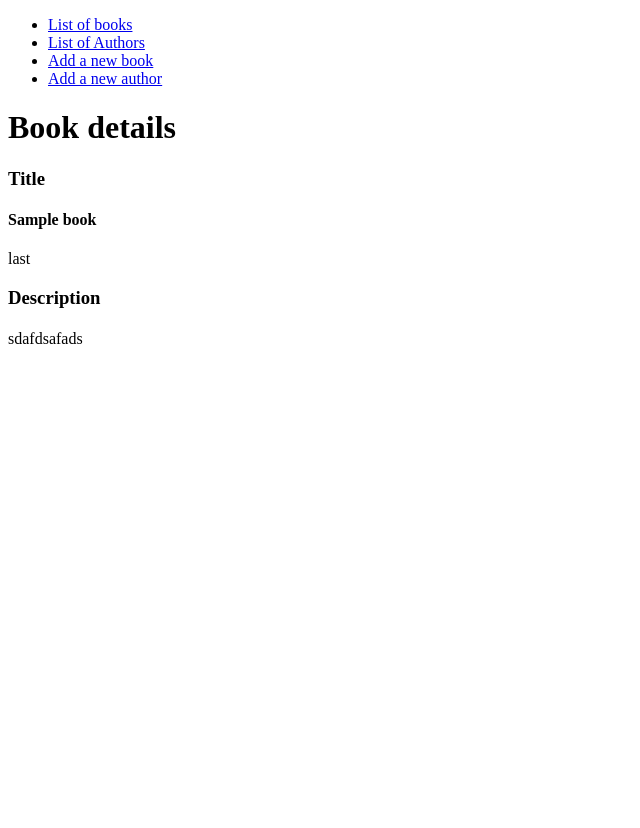
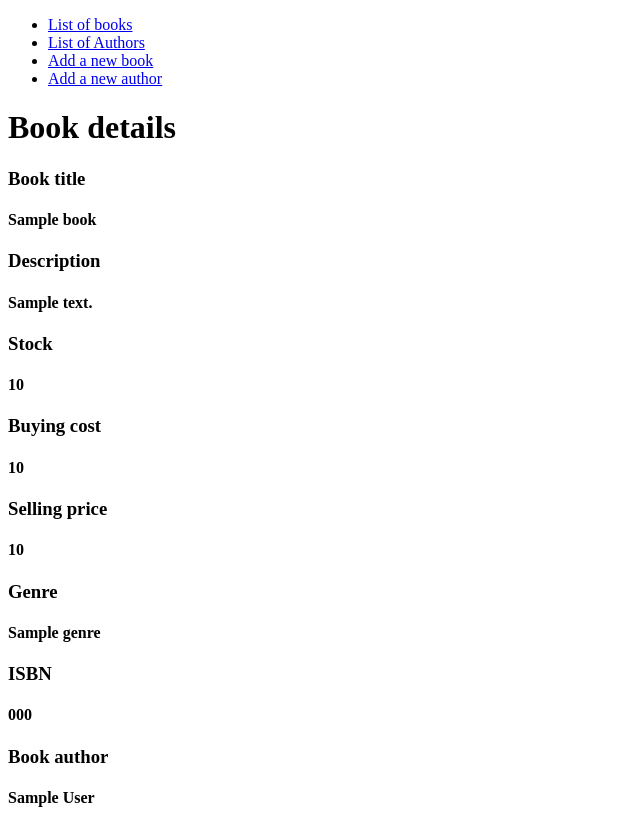
Before and after one commit to CodeEvent/week5_shop_project, a Flask app: page /books/1 in a window 1280 px wide. Shown: the whole page, without its empty margins (0-640 px from the left). Before the commit the page ends 344 px from the top, so only its background shows below. Run offline with Flask 2, Linux system fonts and the light colour scheme; a database or web service that is not in the repository returns one stand-in record (values such as "Sample title"); some libraries are stand-ins or nearby versions.

Commit message:
thursday14:50

```diff
--- a/repositories/author_repo.py
+++ b/repositories/author_repo.py
@@ -56,7 +56,7 @@ def update(author):
 # EDIT AUTHOR BY ID
 def edit(author):
     sql = 'UPDATE members SET (first_name, last_name, fb_page, twitter, instagram,active) = (%s, %s, %s, %s, %s, %s) WHERE id = %s'
-    values = [author.first_name, author.last_name, author.fb_page, author.member_twitter, author.instagram, author.active, author.id]
+    values = [author.first_name, author.last_name, author.fb_page, author.twitter, author.instagram, author.active, author.id]
     run_sql(sql, values)
 
 #ADD AUTHOR BY ID
--- a/templates/books/show.html
+++ b/templates/books/show.html
@@ -5,14 +5,29 @@
 
 <h1>Book details</h1>
 
-<h3>Title</h3>
+<h3>Book title</h3>
 <h4>{{book.title}}</h4>
 
-last
+<h3>Description</h3>
+<h4>{{book.description}}</h4>
 
-<h3>Description</h3>
-<h4>{{book.Description}}</h4>
+<h3>Stock</h3>
+<h4>{{book.stock}}</h4>
 
-sdafdsafads
+<h3>Buying cost</h3>
+<h4>{{book.buying_cost}}</h4>
+
+<h3>Selling price</h3>
+<h4>{{book.selling_price}}</h4>
+
+<h3>Genre</h3>
+<h4>{{book.genre}}</h4>
+
+<h3>ISBN</h3>
+<h4>{{book.isbn_code}}</h4>
+
+<h3>Book author</h3>
+<h4>{{book.author.first_name}} {{book.author.last_name}}</h4>
+
 
 {% endblock %}
```
Also changed, not shown: controllers/authors_controller.py (+8 -5 lines), templates/authors/edit.html (+16 -3 lines), templates/authors/index.html (+12 -3 lines), templates/authors/show.html (+10 -4 lines), templates/books/new.html (+10 -3 lines).
